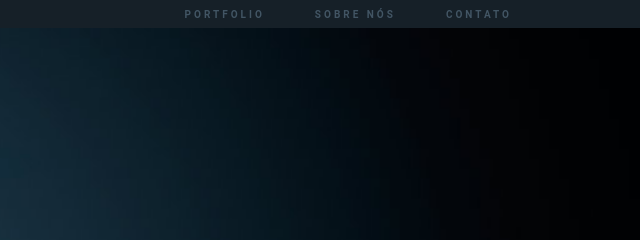
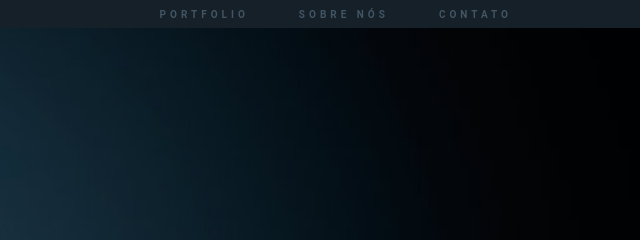
Before and after one commit to Cejoota/Udemy-FrontEnd, a plain HTML site: page Projeto-5-Moda_Ora/index.html in a window 1280 px wide. Shown: the top 240 px of the page, 640-1280 px from the left. Drawn offline with Linux system fonts and the light colour scheme; a web font is replaced by a local one.

Commit message:
Ajustes - Header

```diff
--- a/Projeto-5-Moda_Ora/index.html
+++ b/Projeto-5-Moda_Ora/index.html
@@ -17,8 +17,8 @@
         <nav>
             <div class="menu__container">
                 <ul class="menu">
-                    <li class="menu__list"><a href="#home">PORTFOLIO</a></li>
-                    <li class="menu__list"><a href="#produtos">SOBRE NÓS</a></li>
+                    <li class="menu__list"><a href="#portfolio">PORTFOLIO</a></li>
+                    <li class="menu__list"><a href="#sobre-nos">SOBRE NÓS</a></li>
                     <li class="menu__list"><a href="#contato">CONTATO</a></li>
                 </ul>
             </div>
--- a/Projeto-5-Moda_Ora/styles.css
+++ b/Projeto-5-Moda_Ora/styles.css
@@ -35,6 +35,7 @@ header {
     font-family: 'Viaoda Libre', cursive;
     letter-spacing: 2px;
     padding-left: 10%;
+    cursor: pointer;
 }
 
 .menu {
@@ -48,7 +49,7 @@ header {
     text-decoration: none;
     color: var(--text-menu);
     font-weight: bold;
-    letter-spacing: 3px;
+    letter-spacing: 4px;
 }
 
 a:hover {
```
